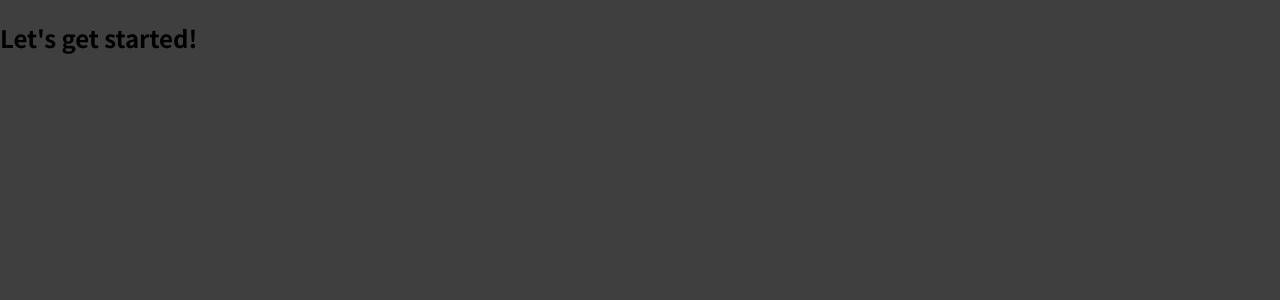
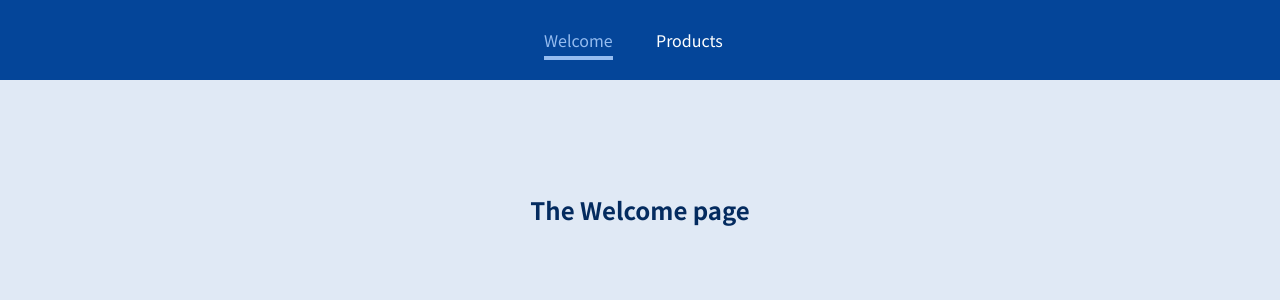
Before and after one commit to adiansyahputra/react-development, a JavaScript app: page /welcome in a window 1280 px wide. Shown: the top 300 px of the page. Built offline with nearby package versions, Linux system fonts and the light colour scheme.

Commit message:
alhamdulillah

```diff
--- a/package.json
+++ b/package.json
@@ -8,6 +8,7 @@
     "@testing-library/user-event": "^12.5.0",
     "react": "^18.0.0",
     "react-dom": "^18.0.0",
+    "react-router-dom": "^5.3.4",
     "react-scripts": "^5.0.1",
     "web-vitals": "^0.2.4"
   },
--- a/src/App.js
+++ b/src/App.js
@@ -1,7 +1,30 @@
+import { Route, Switch, Redirect } from 'react-router-dom';
+
+import Welcome from './pages/Welcome';
+import Products from './pages/Products';
+import MainHeader from './components/MainHeader';
+import ProductDetail from './pages/ProductDetail';
+
 function App() {
   return (
     <div>
-      <h2>Let's get started!</h2>
+      <MainHeader />
+      <main>
+        <Switch>
+          <Route path="/" exact>
+            <Redirect to="/welcome" />
+          </Route>
+          <Route path="/welcome">
+            <Welcome />
+          </Route>
+          <Route path="/products" exact>
+            <Products />
+          </Route>
+          <Route path="/products/:productId">
+            <ProductDetail />
+          </Route>
+        </Switch>
+      </main>
     </div>
   );
 }
--- /dev/null
+++ b/src/components/MainHeader.js
@@ -0,0 +1,26 @@
+import { NavLink } from 'react-router-dom';
+
+import classes from './MainHeader.module.css';
+
+const MainHeader = () => {
+  return (
+    <header className={classes.header}>
+      <nav>
+        <ul>
+          <li>
+            <NavLink activeClassName={classes.active} to="/welcome">
+              Welcome
+            </NavLink>
+          </li>
+          <li>
+            <NavLink activeClassName={classes.active} to="/products">
+              Products
+            </NavLink>
+          </li>
+        </ul>
+      </nav>
+    </header>
+  );
+};
+
+export default MainHeader;
--- /dev/null
+++ b/src/components/MainHeader.module.css
@@ -0,0 +1,38 @@
+.header {
+  width: 100%;
+  height: 5rem;
+  background-color: #044599;
+  padding: 0 10%;
+}
+
+.header nav {
+  height: 100%;
+}
+
+.header ul {
+  height: 100%;
+  list-style: none;
+  display: flex;
+  padding: 0;
+  margin: 0;
+  align-items: center;
+  justify-content: center;
+}
+
+.header li {
+  margin: 0 1rem;
+  width: 5rem;
+}
+
+.header a {
+  color: white;
+  text-decoration: none;
+}
+
+.header a:hover,
+.header a:active,
+.header a.active {
+  color: #95bcf0;
+  padding-bottom: 0.25rem;
+  border-bottom: 4px solid #95bcf0;
+}
--- a/src/index.css
+++ b/src/index.css
@@ -10,5 +10,17 @@
 
 body {
   margin: 0;
-  background-color: #3f3f3f;
+  background-color: #e0e9f5;
 }
+
+main {
+  margin-top: 7rem;
+  text-align: center;
+}
+
+h1,
+h2,
+h3,
+p {
+  color: #042b5f;
+}
--- a/src/index.js
+++ b/src/index.js
@@ -1,7 +1,12 @@
 import ReactDOM from 'react-dom/client';
+import { BrowserRouter } from 'react-router-dom';
 
 import './index.css';
 import App from './App';
 
 const root = ReactDOM.createRoot(document.getElementById('root'));
-root.render(<App />);
+root.render(
+  <BrowserRouter>
+    <App />
+  </BrowserRouter>
+);
--- /dev/null
+++ b/src/pages/ProductDetail.js
@@ -0,0 +1,16 @@
+import { useParams } from 'react-router-dom';
+
+const ProductDetail = () => {
+  const params = useParams();
+
+  console.log(params.productId);
+
+  return (
+    <section>
+      <h1>Product Detail</h1>
+      <p>{params.productId}</p>
+    </section>
+  );
+};
+
+export default ProductDetail;
--- /dev/null
+++ b/src/pages/Products.js
@@ -0,0 +1,22 @@
+import { Link } from 'react-router-dom';
+
+const Products = () => {
+  return (
+    <section>
+      <h1>The Products page</h1>
+      <ul>
+        <li>
+          <Link to="/products/p1">A Book</Link>
+        </li>
+        <li>
+          <Link to="/products/p2">A Carpet</Link>
+        </li>
+        <li>
+          <Link to="/products/p3">An Online Course</Link>
+        </li>
+      </ul>
+    </section>
+  );
+};
+
+export default Products;
--- /dev/null
+++ b/src/pages/Welcome.js
@@ -0,0 +1,14 @@
+import { Route } from 'react-router-dom';
+
+const Welcome = () => {
+  return (
+    <section>
+      <h1>The Welcome page</h1>
+      <Route path="/welcome/new-user">
+        <p>Welcome, NEW USER!</p>
+      </Route>
+    </section>
+  );
+};
+
+export default Welcome;
```
Also changed, not shown: 2 other files (tests, documents, lock files or other folders).
